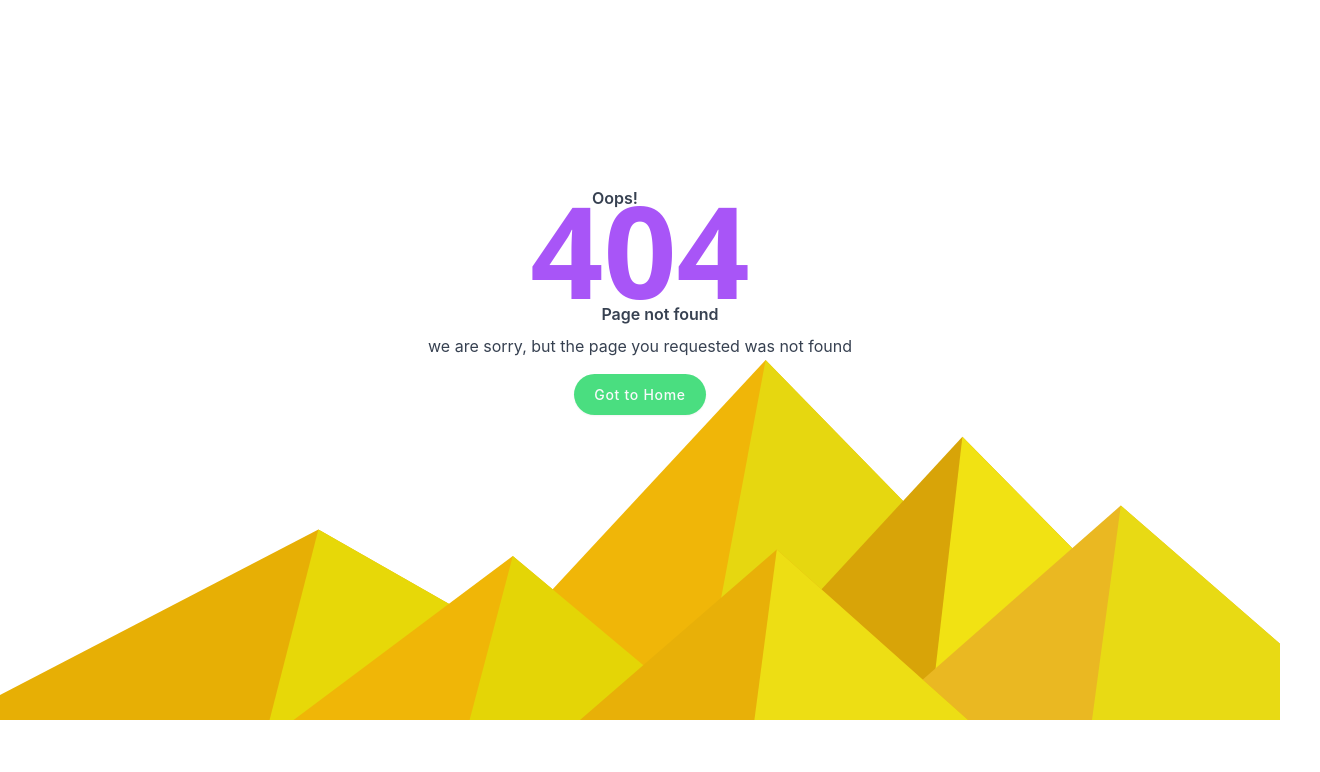
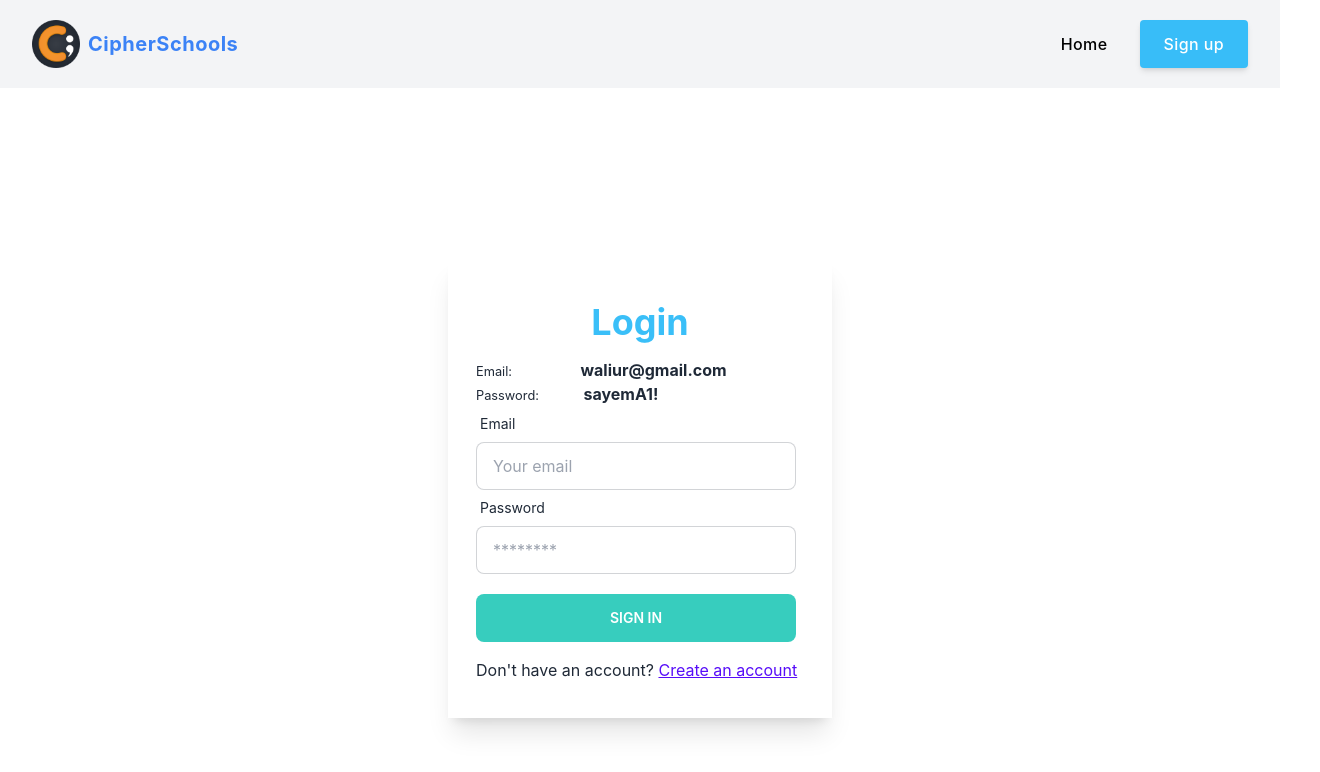
Before and after one commit to Sayem92/CipherSchools, a React (Create React App) app: page /login in a window 1280 px wide. Before the commit this address had no page. Shown: the top 772 px of the page, 1320 px wide, since content can reach past the window. Built offline with nearby package versions, Linux system fonts and the light colour scheme.

Commit message:
add login page

```diff
--- a/src/components/form/Login.jsx
+++ b/src/components/form/Login.jsx
@@ -1,11 +1,112 @@
-import React from 'react';
+import React from "react";
+import { useState } from "react";
+import { useForm } from "react-hook-form";
+import { Link } from "react-router-dom";
+import { LoaderSpin } from "../loader/Loader";
 
 const Login = () => {
-    return (
-        <div>
+  const {
+    register,
+    formState: { errors },
+    handleSubmit,
+  } = useForm();
+  // const { signIn, googleLogin, forgetPassword } = useContext(AuthContext);
+  const [loginError, setLoginError] = useState("");
+  const [loading, setLoading] = useState(false);
 
-        </div>
-    );
+  // const location = useLocation();
+  // const from = location?.state?.from?.pathname || '/';
+  // const navigate = useNavigate();
+
+  // if (token) {
+  //     navigate(from, { replace: true })
+  // }
+
+  // user login-------------------
+  const handleLogin = (data) => {
+    setLoginError("");
+    setLoading(true);
+
+    // toast.success('Login Successfully!');
+    // navigate('/')
+    // set for user token-------------
+
+    console.log(data);
+    setLoading(false);
+  };
+
+  return (
+    <div className="h-[800px] flex justify-center items-center ">
+      <div className="w-96 p-7 shadow-xl mx-2">
+        <h2 className="text-4xl py-4 text-center text-info font-bold">Login</h2>
+        <p>
+          <small>Email:</small>{" "}
+          <strong className="ml-2 md:ml-16"> waliur@gmail.com</strong>
+        </p>
+        <p>
+          <small>Password:</small> <strong className="ml-10"> sayemA1!</strong>
+        </p>
+        <form onSubmit={handleSubmit(handleLogin)}>
+          <div className="form-control w-full max-w-x">
+            <label className="label">
+              {" "}
+              <span className="label-text ">Email</span>
+            </label>
+            <input
+              type="email"
+              {...register("email", {
+                required: "Email Address is required",
+              })}
+              className="input input-bordered w-full max-w-xs"
+              placeholder="Your email"
+            />
+            {errors.email && (
+              <p className="text-red-600">{errors.email?.message}</p>
+            )}
+          </div>
+
+          <div className="form-control w-full max-w-xs">
+            <label className="label">
+              {" "}
+              <span className="label-text ">Password</span>
+            </label>
+            <input
+              type="password"
+              {...register("password", {
+                required: "Password is required",
+                minLength: {
+                  value: 6,
+                  message: "Password must be 6 characters or longer",
+                },
+              })}
+              className="input input-bordered w-full max-w-xs"
+              placeholder="********"
+            />
+
+            {errors.password && (
+              <p className="text-red-600">{errors.password?.message}</p>
+            )}
+          </div>
+
+          <button
+            className="mx-0  mt-5 btn btn-accent text-white w-full max-w-xs"
+            type="submit"
+          >
+            {loading ? <LoaderSpin className={"text-white"} /> : "Sign In"}
+          </button>
+          <div>
+            {loginError && <p className="text-red-600">{loginError}</p>}
+          </div>
+        </form>
+        <p className="my-2 ">
+          Don't have an account?{" "}
+          <Link to="/register" className="text-primary underline">
+            Create an account
+          </Link>
+        </p>
+      </div>
+    </div>
+  );
 };
 
 export default Login;
--- a/src/components/form/Register.jsx
+++ b/src/components/form/Register.jsx
@@ -159,10 +159,10 @@ const Register = () => {
           </div>
 
           <button
-            className="mt-3 btn btn-accent text-white w-full max-w-xs"
+            className="mx-0 mt-5 btn btn-accent text-white w-full max-w-xs"
             type="submit"
           >
-            {loading ? <LoaderSpin /> : "Sign Up"}
+            {loading ? <LoaderSpin className={"text-white"} /> : "Sign Up"}
           </button>
 
           <div>
--- a/src/components/loader/Loader.jsx
+++ b/src/components/loader/Loader.jsx
@@ -9,7 +9,7 @@ const Loader = () => {
   );
 };
 
-export const LoaderSpin = ({ className, size = 20 }) => (
+export const LoaderSpin = ({ className, size = 24 }) => (
   <BiLoader size={size} className={`animate-spin ${className}`} />
 );
 
```
Also changed, not shown: src/routes/routes.jsx (+6 -1 lines).
